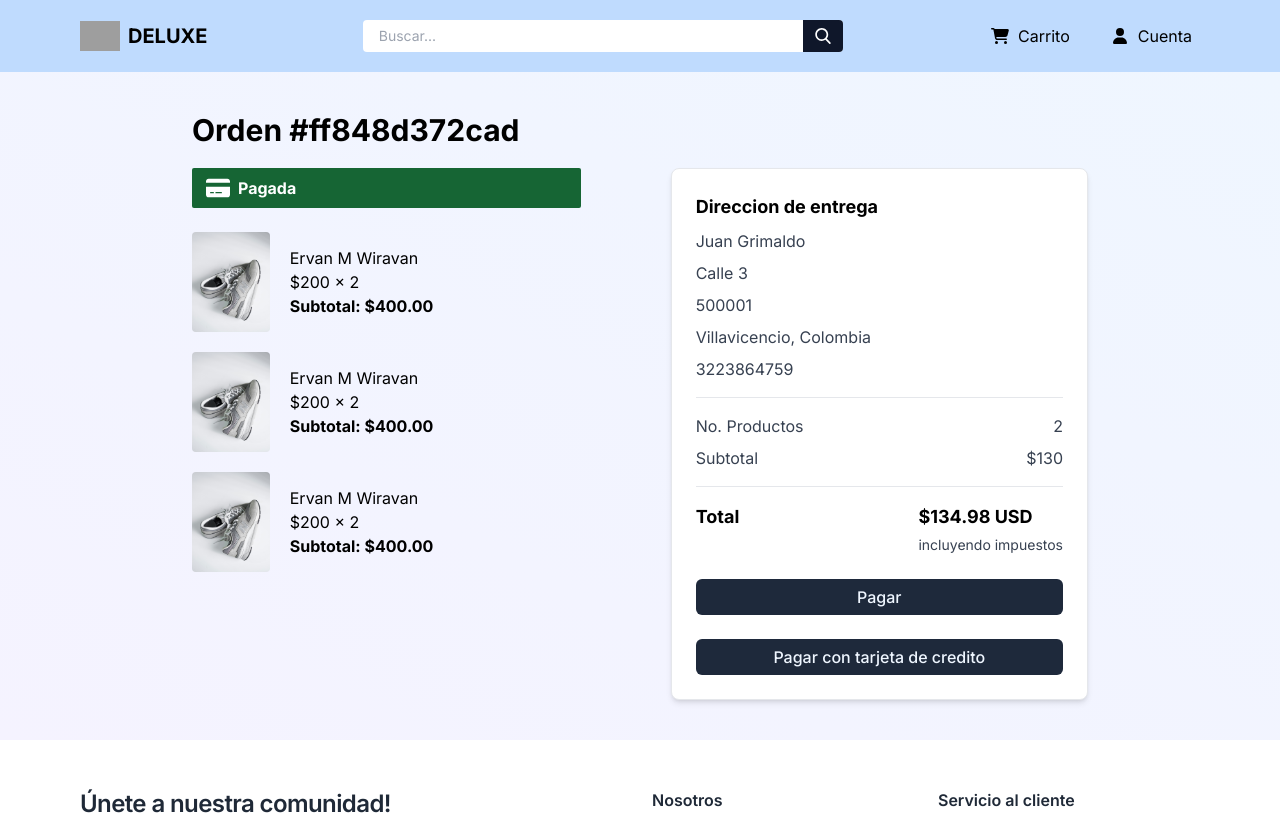
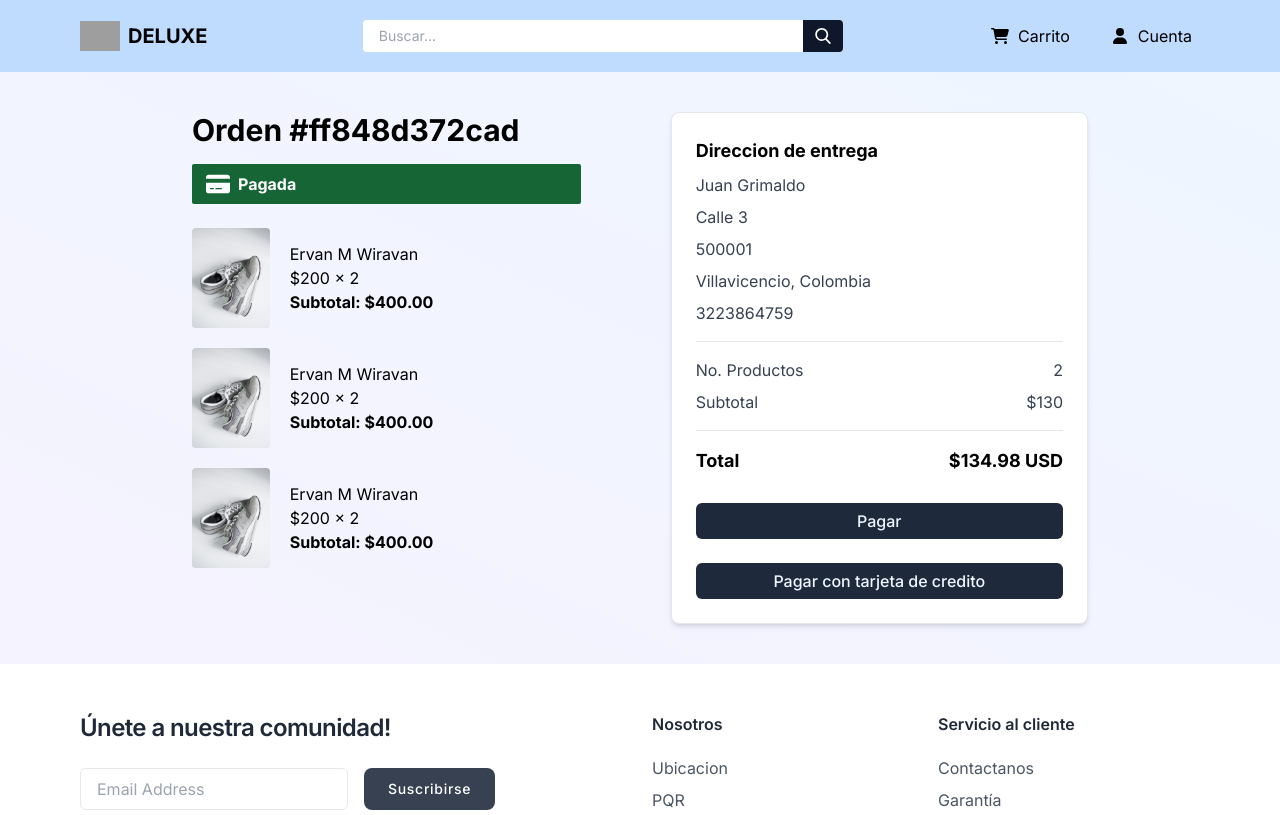
Before and after one commit to DavidParrado/deluxe-web, a Next.js app: page /orders/1 in a window 1280 px wide. Shown: the top 815 px of the page. Built offline with nearby package versions, Linux system fonts and the light colour scheme; grey boxes are pictures that could not be loaded.

Commit message:
Second version of orders detail screen finished

```diff
--- a/src/app/(shop)/orders/[id]/page.tsx
+++ b/src/app/(shop)/orders/[id]/page.tsx
@@ -58,15 +58,14 @@ const address = {
 export default function OrderPage() {
   return (
     <div className="w-full flex justify-center">
-      <div className="flex flex-col w-full lg:max-w-[90%] xl:max-w-[80%]">
+      <div className="flex flex-col md:flex-row w-full lg:max-w-[90%] xl:max-w-[80%] gap-x-[5%] lg:gap-x-[10%]">
+
+
+        <div className="w-full flex flex-col gap-4">
 
           <h1 className="text-xl md:text-2xl xl:text-3xl font-bold">{`Orden #${order.id.split('-').at(-1)}`}</h1>
-
-
-        <div className="w-full flex flex-col md:flex-row mt-5 justify-between gap-x-[5%] lg:gap-x-[10%]">
-
           {/* Carrito */}
-          <div className="w-full flex flex-col md:max-w-[50%]">
+          <div className="w-full flex flex-col">
 
             <OrderStatus isPaid={order.isPaid} />
 
@@ -103,6 +102,8 @@ export default function OrderPage() {
             }
           </div>
 
+        </div>
+
         {/* Checkout - Resumen de orden */}
         <div className="h-fit rounded-lg border bg-white p-6 shadow-md md:mt-0 w-full max-w-[50rem]">
           <div className="flex flex-col justify-between gap-1 xl:gap-2">
@@ -127,7 +128,6 @@ export default function OrderPage() {
             <p className="text-lg font-bold">Total</p>
             <div className="">
               <p className="mb-1 text-lg font-bold">$134.98 USD</p>
-                <p className="text-sm text-gray-700">incluyendo impuestos</p>
             </div>
           </div>
 
@@ -137,8 +137,6 @@ export default function OrderPage() {
         </div>
 
       </div>
-
-      </div>
     </div>
   )
 }
```
Lines whose indentation alone changed are shown as unchanged.
